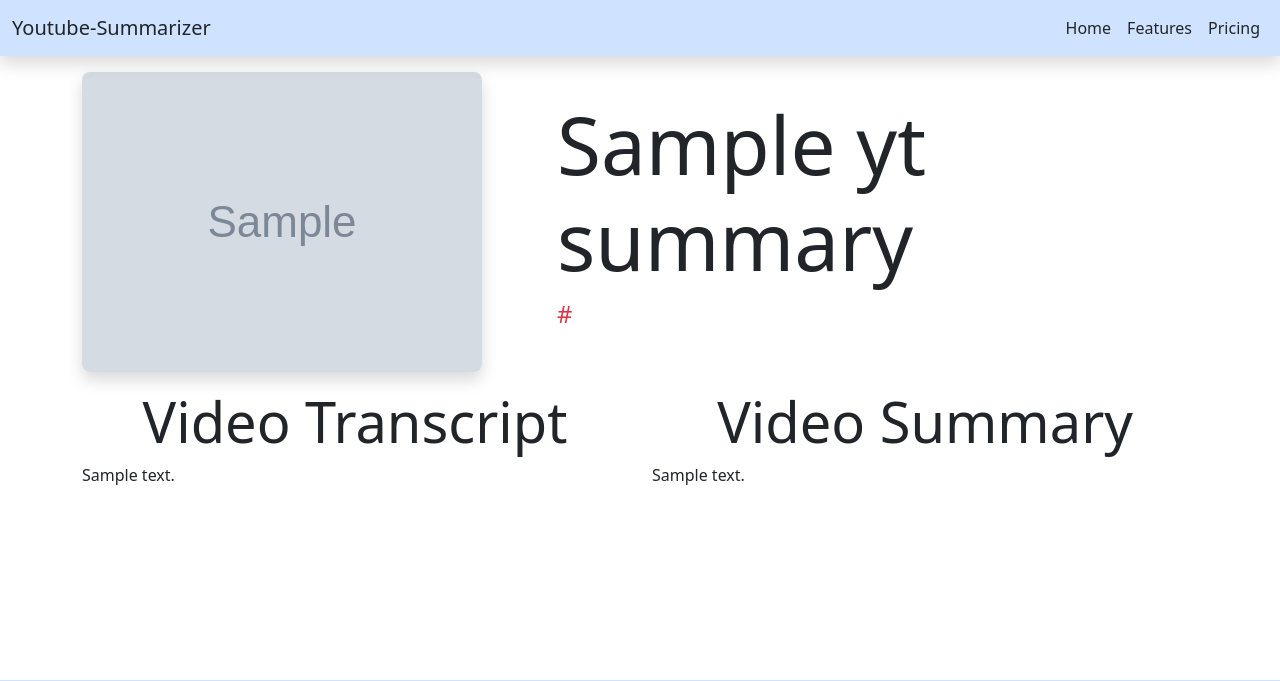
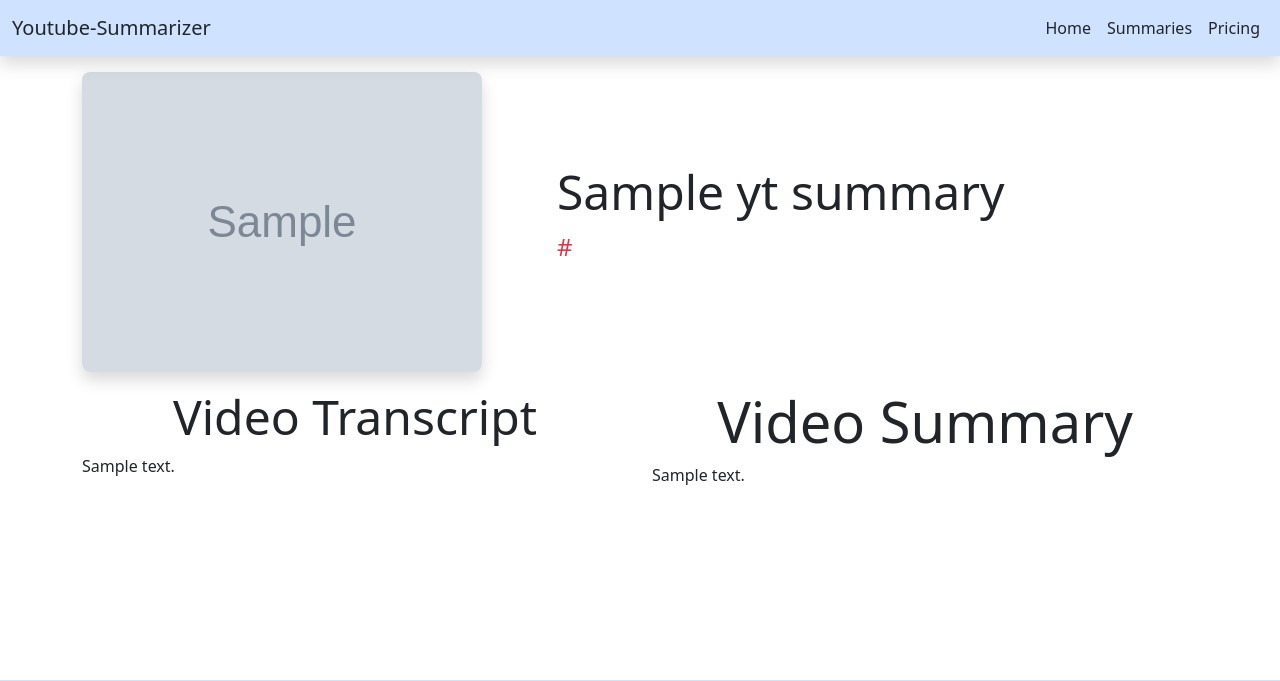
Before and after one commit to capiedrav/youtube-summarizer, a Django app: template source/summarizer_app/templates/summarizer_app/video_summary.html in a window 1280 px wide. Shown: the top 681 px of the page. Run offline with Django 3.2, Linux system fonts and the light colour scheme; the template is opened without the code that fills it: most values are stand-ins (such as "Sample title", 1, 10 or a date in 2020); grey boxes marked "Sample" are stand-in pictures.

Commit message:
video summary list implemented

```diff
--- a/source/summarizer_app/models.py
+++ b/source/summarizer_app/models.py
@@ -1,5 +1,6 @@
 from django.db import models
 from .forms import youtube_url_validator
+from django.urls import reverse
 
 
 class YTSummary(models.Model):
@@ -19,6 +20,9 @@ class YTSummary(models.Model):
     def __str__(self):
         return self.title
 
+    def get_absolute_url(self):
+        return reverse(viewname="video-summary", kwargs={"pk": self.video_id})
+
     def save(self, force_insert = ..., force_update = ..., using = ..., update_fields = ...,):
         """
         Override this method to make sure url field is valid before saving.
--- a/source/summarizer_app/templates/summarizer_app/video_summary.html
+++ b/source/summarizer_app/templates/summarizer_app/video_summary.html
@@ -7,13 +7,13 @@
       <img class="mw-100 shadow rounded-3" src="{{ yt_summary.thumbnail.url }}" alt="{{ yt_summary.title }} thumbnail">
     </div>
     <div class="col-md-7 d-flex flex-column justify-content-center text-center text-md-start">
-      <h1 class="display-1">{{ yt_summary.title }}</h1>
+      <h2 class="display-5">{{ yt_summary.title }}</h2>
       <a class="link-danger link-underline-opacity-0" href="{{ yt_summary.url }}" target="_blank" rel="noopener noreferrer"><p class="fs-4">{{ yt_summary.url }}</p></a>
     </div>
   </div>
   <div class="row my-2">
     <div class="col-md">
-      <h2 class="display-4 my-2 text-center">Video Transcript</h2>
+      <h2 class="display-5 my-2 text-center">Video Transcript</h2>
       <p>{{ yt_summary.video_text }}</p>
     </div>
     <div class="col-md">
--- a/source/summarizer_app/views.py
+++ b/source/summarizer_app/views.py
@@ -71,3 +71,4 @@ class VideoSummaryListView(ListView):
     model = YTSummary
     template_name = "summarizer_app/video_summaries.html"
     context_object_name = "yt_summaries"
+    queryset = YTSummary.objects.order_by("-created_on") # summaries ordered from most recent backwards
--- a/source/templates/base.html
+++ b/source/templates/base.html
@@ -28,7 +28,7 @@
             <a class="nav-link active link-dark" aria-current="page" href={% url 'home' %}>Home</a>
           </li>
           <li class="nav-item">
-            <a class="nav-link link-dark" href="#">Features</a>
+            <a class="nav-link link-dark" href={% url "video-summary-list" %}>Summaries</a>
           </li>
           <li class="nav-item">
             <a class="nav-link link-dark" href="#">Pricing</a>
```
Also changed, not shown: source/summarizer_app/templates/summarizer_app/video_summaries.html (+6 -5 lines).
